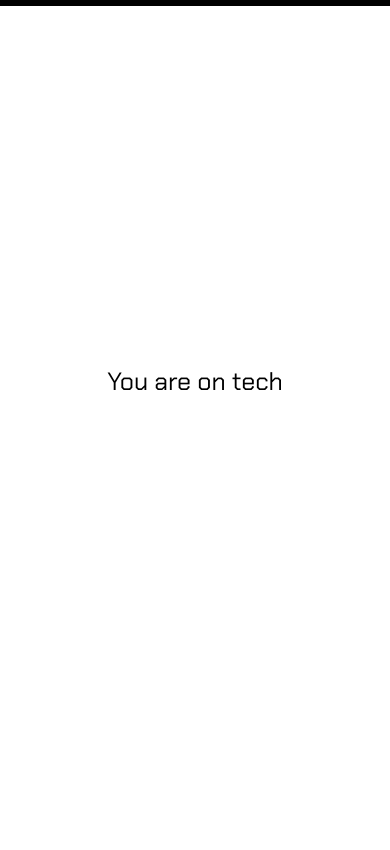
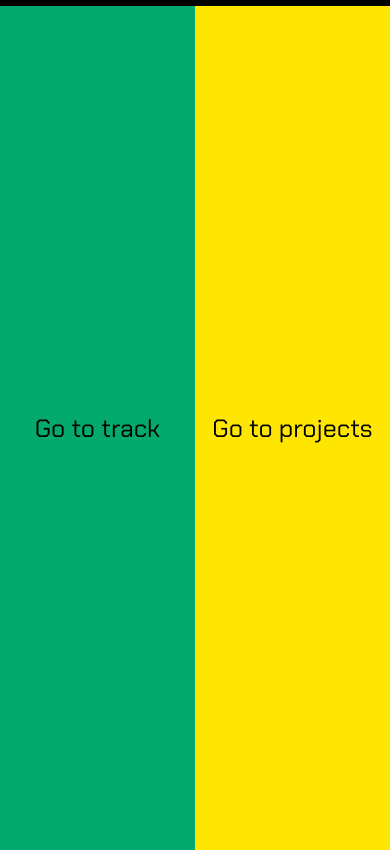
Before and after one commit to joalliswellchin/my-website, a React app in the folder react-app/: page /tech in a window 390 px wide. Shown: the part 57-907 px from the top of the page. Before the commit the page ends 844 px from the top, so only its background shows below. Built offline with nearby package versions, Linux system fonts and the light colour scheme; a web font is replaced by a local one.

Commit message:
add tech responsive buttons

```diff
--- a/react-app/src/App/Pages/Tech.css
+++ b/react-app/src/App/Pages/Tech.css
@@ -1,10 +1,51 @@
-.Tech .caption1 {
-    position: absolute;
-    left: 0;
-    top: 50%;
-    width: 100%;
+.Tech {
+    height: 100%;
+}
+
+.xfer {
     text-align: center;
     color: #000;
     font-size: 25px;
     font-family: 'Chakra Petch', sans-serif;
+    height: 100%;
+    display: inline !important;
 }
+
+.xfer1 {
+    position: absolute;
+    width: 50%;
+    height: 100%;
+    border: none;
+    font-family: 'Chakra Petch', sans-serif;
+    font-size: 25px;
+    cursor: pointer;
+    background-color: #04AA6D !important;
+    box-sizing: border-box;
+}
+
+.xfer2 {
+    position: absolute;
+    left: 50%;
+    width: 50%;
+    height: 100%;
+    border: none;
+    font-family: 'Chakra Petch', sans-serif;
+    font-size: 25px;
+    cursor: pointer;
+    background-color: #ffe600 !important;
+}
+
+.xfer1:hover {
+    width: 100%;
+    transition: 0.5s;
+    background-color: #00633f !important;
+    z-index:+1;
+}
+
+.xfer2:hover {
+    left: 0;
+    width: 100%;
+    transition: 0.5s;
+    background-color: #a79600 !important;
+    z-index:+1;
+}
--- a/react-app/src/App/Pages/Tech.js
+++ b/react-app/src/App/Pages/Tech.js
@@ -7,8 +7,13 @@ const Tech = () => {
             <div className="nav">
                 <Header />
             </div>
-            <div className="caption1">
-                You are on tech
+            <div className="xfer">
+                <button className="xfer1">
+                    Go to track
+                </button>
+                <button className="xfer2">
+                    Go to projects
+                </button>
             </div>
         </div>
     )
```
